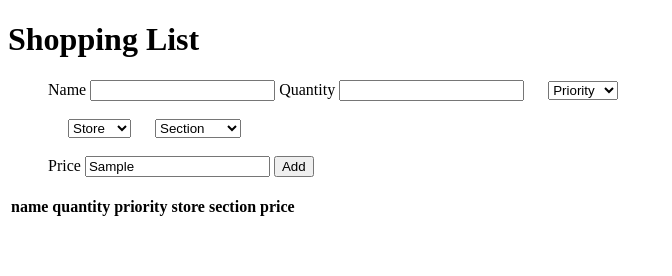
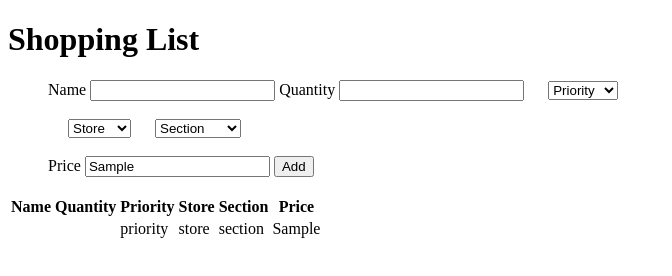
Before and after one commit to bevani01/CS330_bevani01, a plain HTML site: page Shopping.html in a window 1280 px wide. Both pictures are taken after typing "Sample" into the empty fields and a click on the button "Add". Shown: the whole page, without its empty margins (0-672 px from the left). Drawn offline with Linux system fonts and the light colour scheme.

Commit message:
most recent

```diff
--- a/Shopping.html
+++ b/Shopping.html
@@ -41,12 +41,12 @@
     </div>
     <br>
     <table id="shoplist">
-      <th>name</th>
-      <th>quantity</th>
-      <th>priority</th>
-      <th>store</th>
-      <th>section</th>
-      <th>price</th>
+      <th>Name</th>
+      <th>Quantity</th>
+      <th>Priority</th>
+      <th>Store</th>
+      <th>Section</th>
+      <th>Price</th>
     </table>
 
 	<script src=js/shopping.js type=text/javascript></script>
--- a/css/style.css
+++ b/css/style.css
@@ -6,7 +6,6 @@ div {
 select {
 	margin-left: 20px;
 }
-th {
-	display: inline block;
+tr {
 	margin-left: 50px;
 }
--- a/js/shopping.js
+++ b/js/shopping.js
@@ -1,18 +1,26 @@
 
 function  clickedon() {
     let name = document.querySelector("#nameitem").value;
-    let quantity = document.querySelector("#quantityitems").value
+    let quantity = document.querySelector("#quantityitems").value;
     let priority = document.querySelector("#myPriority").value;
     let section = document.querySelector("#mySection").value
     let store = document.querySelector("#myStore").value;
-    let price = document.querySelector("#priceitem").value
-    let mytable = document.querySelector("#shoplist").value
-    mytable.innerHTML = "";
+    let price = document.querySelector("#priceitem").value;
+    let mytable = document.querySelector("#shoplist")
     lst = [name, quantity, priority, store, section, price];
+    let row = document.createElement("tr")
     for (p in lst) {
         let cell = document.createElement("td")
-        cell.innerHTML = lst(p)
+        cell.innerHTML = lst[p]
         row.appendChild(cell)
     }
     mytable.appendChild(row)
 }
+
+function item() {
+    let name = document.querySelector("#nameitem").value;
+}
+
+function shoplist() {
+    let mytable = document.querySelector("#shoplist")
+}
--- /dev/null
+++ b/js/view.js
@@ -0,0 +1,2 @@
+'use strict';
+var ViewThing = require('./view')
```
Also changed, not shown: js/subject.js (added, +21 -0 lines), 2 other files.
